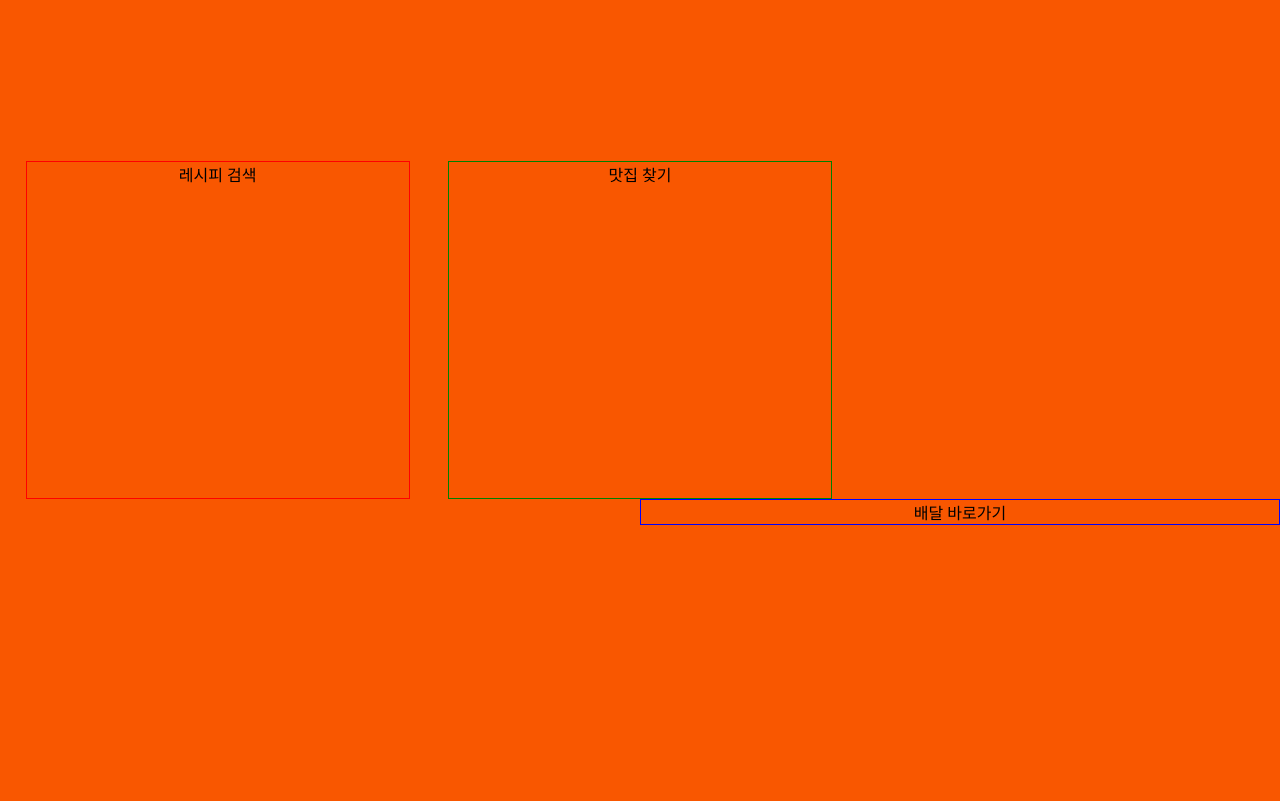
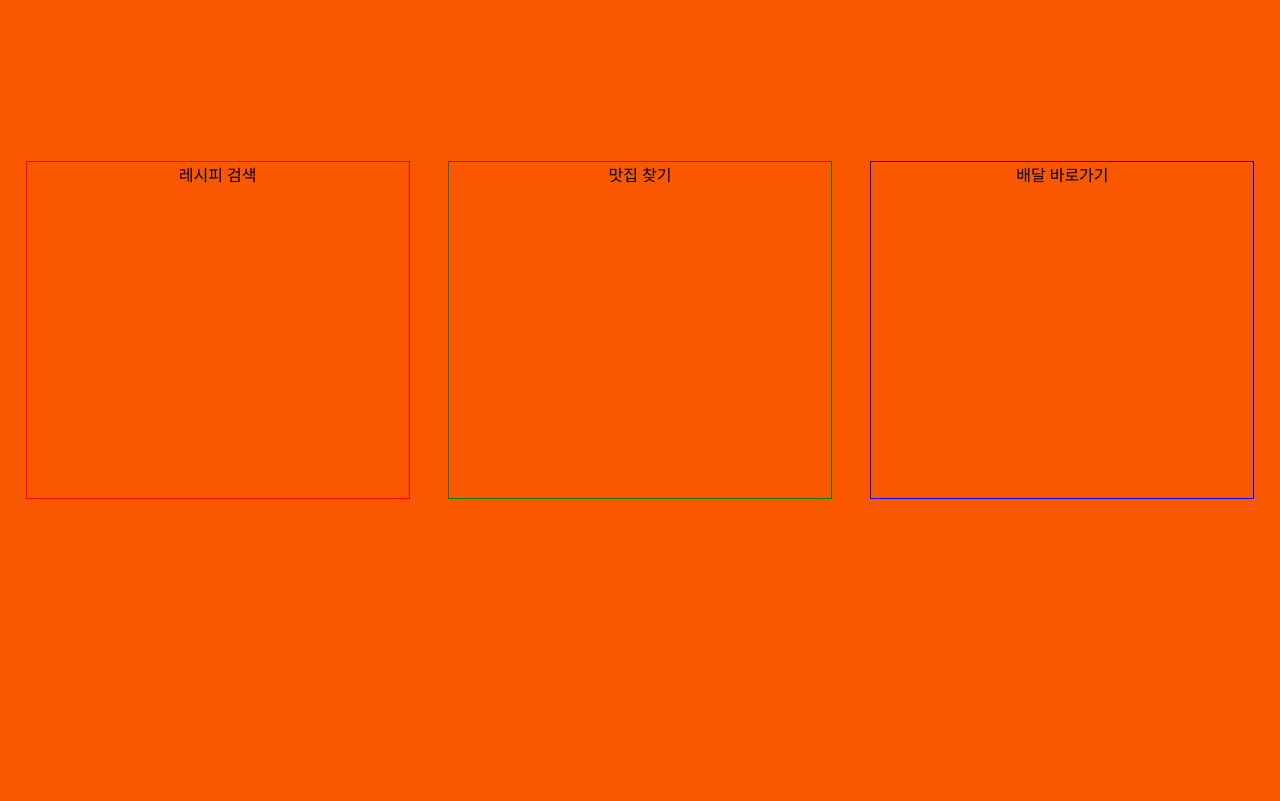
Before and after one commit to eunag63/Pick-the-food, a Django app: page /click/ in a window 1280 px wide. Shown: the part 799-1600 px from the top of the page. Run offline with Django 3.2, Linux system fonts and the light colour scheme; data comes from the database, SQL or seed files in the repository; some web fonts are replaced.

Commit message:
(css) .shortcut3 수정

```diff
--- a/mysite/pickFood/static/css/main.css
+++ b/mysite/pickFood/static/css/main.css
@@ -57,7 +57,9 @@ body{
 .shortcut3{
   border: 1px solid blue;
   float: right;
-  width: 50%;
+  width: 30%;
+  height: 65%;
+  margin-right: 2%;
   box-sizing: border-box;
 }
 /*
```
